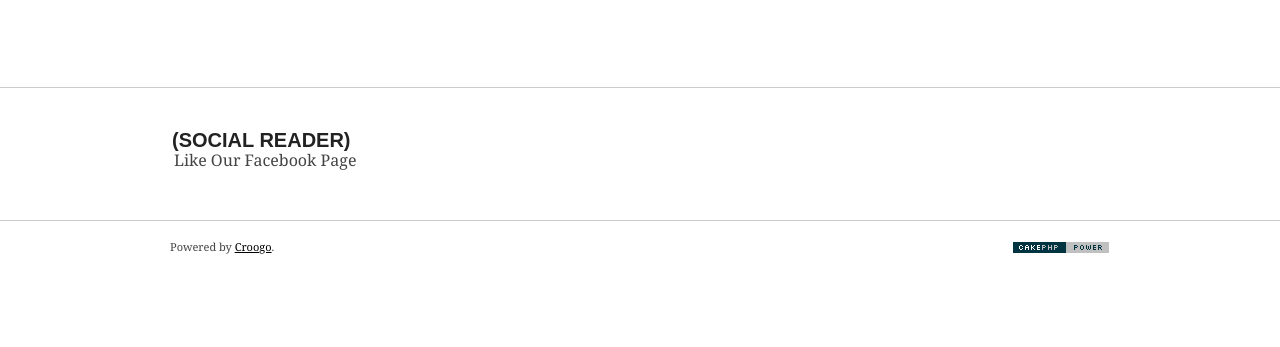
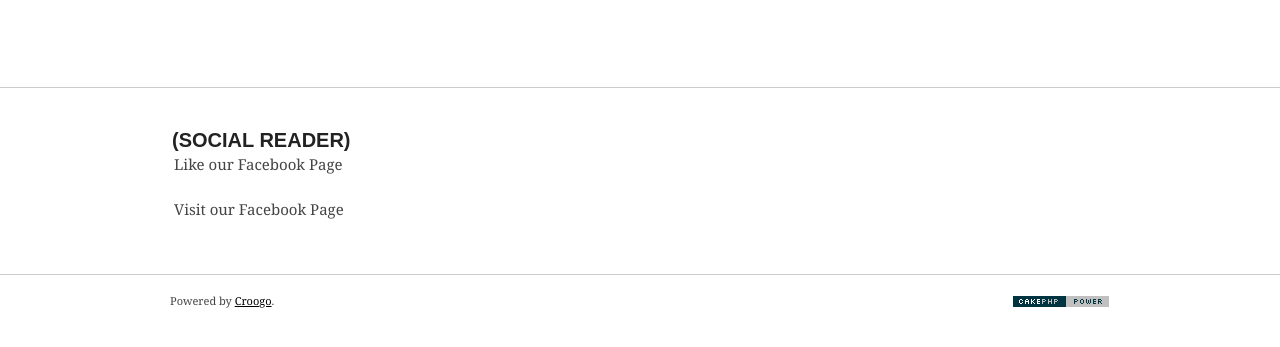
Before and after one commit to jeevangnanam/Social-Reader, a CakePHP app: template app/View/Channels/chaecklikes.ctp in a window 1280 px wide. Shown: the part 60-407 px from the top of the page. Run offline with PHP 8.4 and a stand-in for CakePHP, Linux system fonts and the light colour scheme; the template is opened without the code that fills it, so the values that code supplies are empty; some libraries are stand-ins or nearby versions.

Commit message:
lasantha page likes

```diff
--- a/app/View/Channels/chaecklikes.ctp
+++ b/app/View/Channels/chaecklikes.ctp
@@ -9,7 +9,12 @@
 			<img src="<?php echo $graph->picture;?>" />
 		</td>
 		<td valign="top">
-			Like Our Facebook Page <a href="<?php echo $graph->link;?>" target="_blank" ><?php echo $graph->name;?></a>
+        <p>Like our Facebook Page<br  />
+        <div class="fb-like" data-href="<?php echo $graph->link;?>" data-send="false" data-width="450" data-show-faces="true" data-font="verdana"></div>
+        </p>
+        <p>
+		Visit our Facebook Page<br  /> <a href="<?php echo $graph->link;?>" target="_blank" ><?php echo $graph->name;?></a>
+        </p>
 		</td>
 	</tr>
 </table >
--- a/app/View/Elements/recentshares.ctp
+++ b/app/View/Elements/recentshares.ctp
@@ -8,7 +8,7 @@
 	<?php
 
 		foreach($recentShares as $key=>$recentShare){
-			echo "<li id=\"".$recentShare['Facebookresponse']['response']."_li\">".$recentShare['Feedrecord']['title'].$this->Html->Image('remove-share-button.jpg',array('class'=>'removepost',"id"=>$recentShare['Facebookresponse']['response']))."</li>";
+			echo "<li id=\"".$recentShare['Facebookresponse']['response']."_li\">".$recentShare['Feedrecord']['title'].$this->Html->Image('remove-share-button.jpg',array('class'=>'removepost',"id"=>$recentShare['Facebookresponse']['response'],'onclick'=>'removepost('.$recentShare['Facebookresponse']['response'].')'))."</li>";
 		}
 	?>
     </ul>
```
